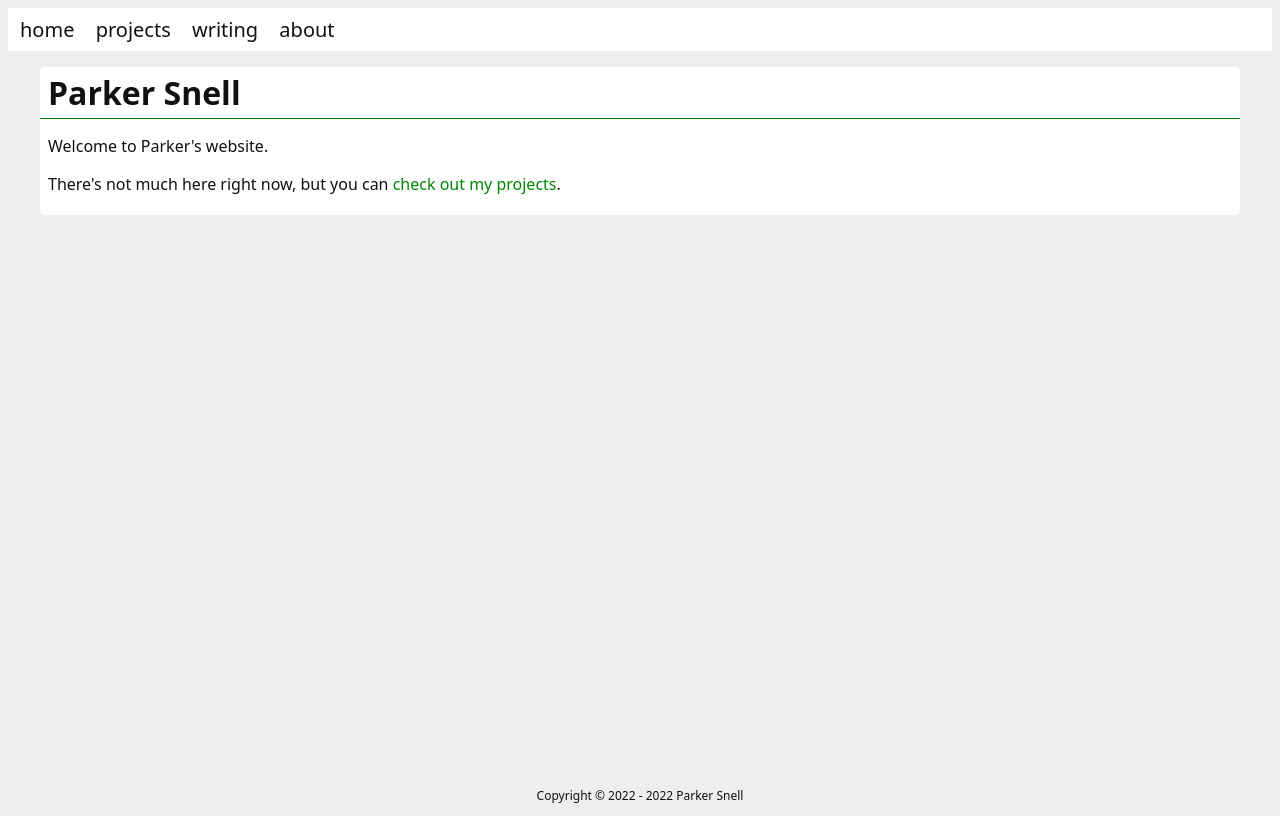
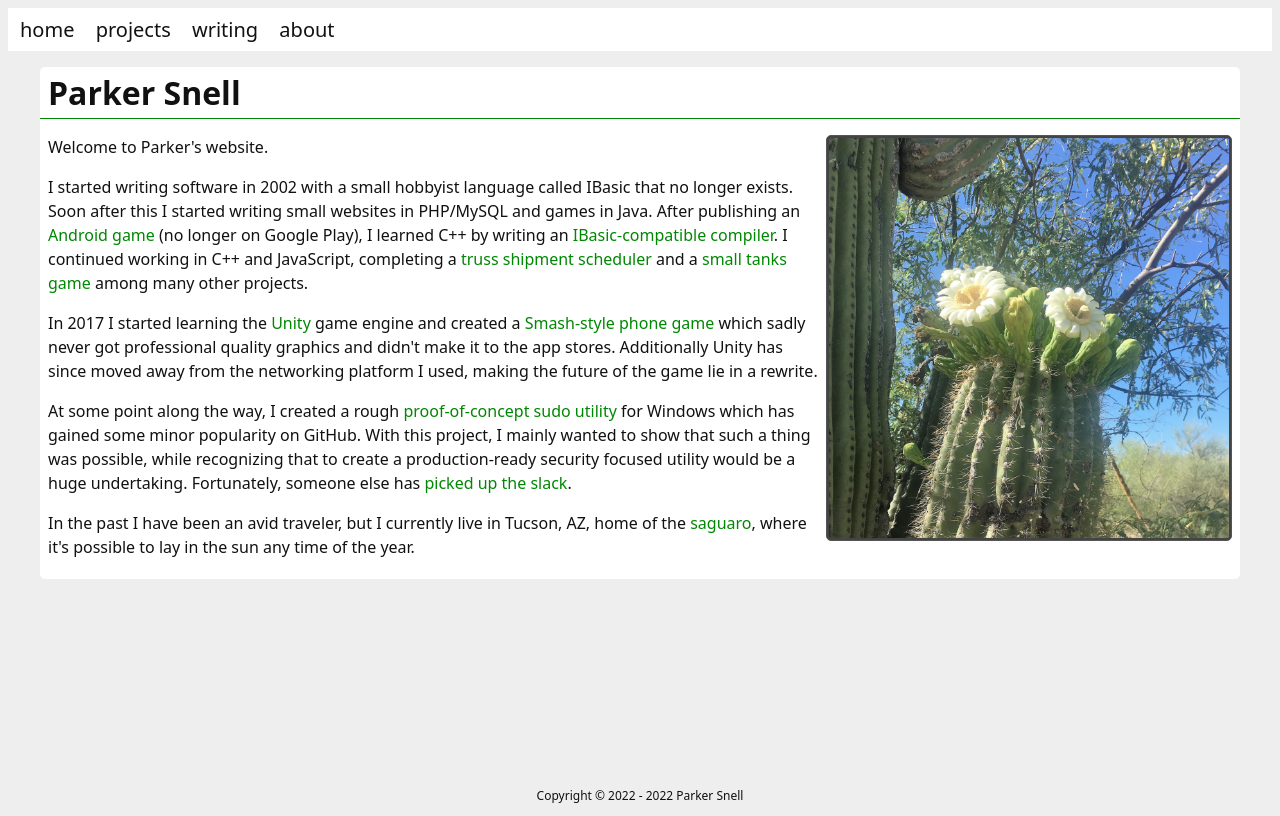
Before and after one commit to parkovski/parkovski.github.io, a SvelteKit app: page / in a window 1280 px wide. Built offline with nearby package versions, Linux system fonts and the light colour scheme.

Commit message:
add bio and picture

```diff
--- a/src/app.html
+++ b/src/app.html
@@ -10,6 +10,6 @@
 		%sveltekit.head%
 	</head>
 	<body data-sveltekit-preload-data="hover">
-		<div style="display: contents">%sveltekit.body%</div>
+		%sveltekit.body%
 	</body>
 </html>
--- a/src/routes/+page.svelte
+++ b/src/routes/+page.svelte
@@ -1,10 +1,52 @@
+<style>
+  img {
+    border: 1px solid #555;
+    border-radius: 5px;
+    padding: 2px;
+    background-color: #444;
+    margin-left: 4px;
+  }
+</style>
 <div id="wrap-header">
   <h1>Parker Snell</h1>
 </div>
 <div id="wrap-body">
+  <img style="float:right; max-width:400px" src="/saguaro.jpg">
   <p>Welcome to Parker's website.</p>
   <p>
-    There's not much here right now, but you can <a href="/projects">check out
-    my projects</a>.
+    I started writing software in 2002 with a small hobbyist language called
+    IBasic that no longer exists. Soon after this I started writing small
+    websites in PHP/MySQL and games in Java. After publishing
+    an <a href="https://github.com/parkovski/Chaturanga">Android game</a>
+    (no longer on Google Play), I learned C++ by writing an
+    <a href="https://github.com/parkovski/glazc">IBasic-compatible
+      compiler</a>. I continued working in C++ and JavaScript, completing a
+    <a href="https://github.com/parkovski/tsched">truss shipment scheduler</a>
+    and a <a href="https://github.com/parkovski/tanks">small tanks game</a>
+    among many other projects.
   </p>
+  <p>
+    In 2017 I started learning the <a href="https://www.unity.com">Unity</a>
+    game engine and created a
+    <a href="https://github.com/parkovski/scifi">Smash-style phone game</a>
+    which sadly never got professional quality graphics and didn't make it to
+    the app stores. Additionally Unity has since moved away from the networking
+    platform I used, making the future of the game lie in a rewrite.
+  </p>
+  <p>
+    At some point along the way, I created a rough
+    <a href="https://github.com/parkovski/wsudo">proof-of-concept sudo
+      utility</a> for Windows which has gained some minor popularity on GitHub.
+    With this project, I mainly wanted to show that such a thing was possible,
+    while recognizing that to create a production-ready security focused
+    utility would be a huge undertaking. Fortunately, someone else has
+    <a href="https://github.com/gerardog/gsudo">picked up the slack</a>.
+  </p>
+  <p>
+    In the past I have been an avid traveler, but I currently live in Tucson,
+    AZ, home of the
+    <a href="https://en.wikipedia.org/wiki/Saguaro">saguaro</a>, where it's
+    possible to lay in the sun any time of the year.
+  </p>
+  <div style="clear:right"></div>
 </div>
--- a/static/global.css
+++ b/static/global.css
@@ -57,3 +57,7 @@ a {
 a:hover, a:active {
   text-decoration: underline;
 }
+
+p {
+  line-height: 1.5;
+}
```
Also changed, not shown: static/saguaro.jpg (added).
